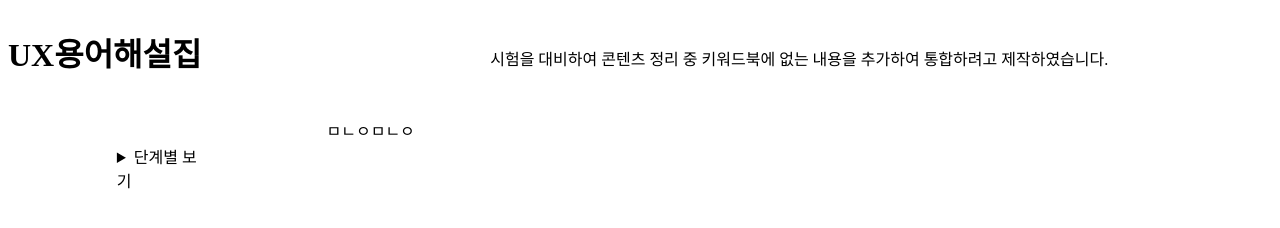
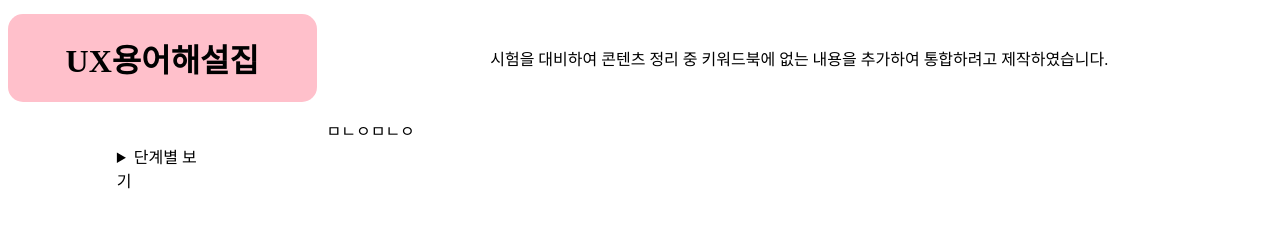
Before and after one commit to HongikJang/DesignEer, a plain HTML site: page index.html in a window 1280 px wide. Drawn offline with Linux system fonts and the light colour scheme.

Commit message:
Update index.html

```diff
--- a/index.html
+++ b/index.html
@@ -25,7 +25,7 @@
             /*old versions of Opera*/
         }
 
-        [출처] 모바일 웹 폰트 크기 자동조정 문제 (text-size-adjust)|작성자 dlaskarud2 .head {
+        .head {
             background: pink;
             width: 100%;
             text-align: center;
```
